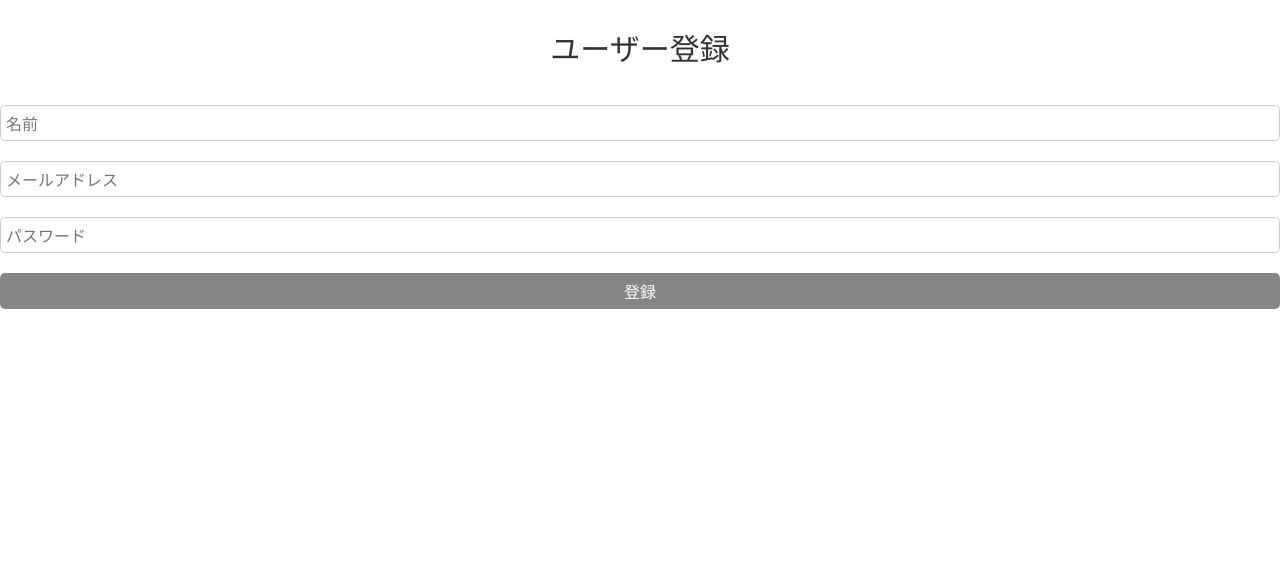
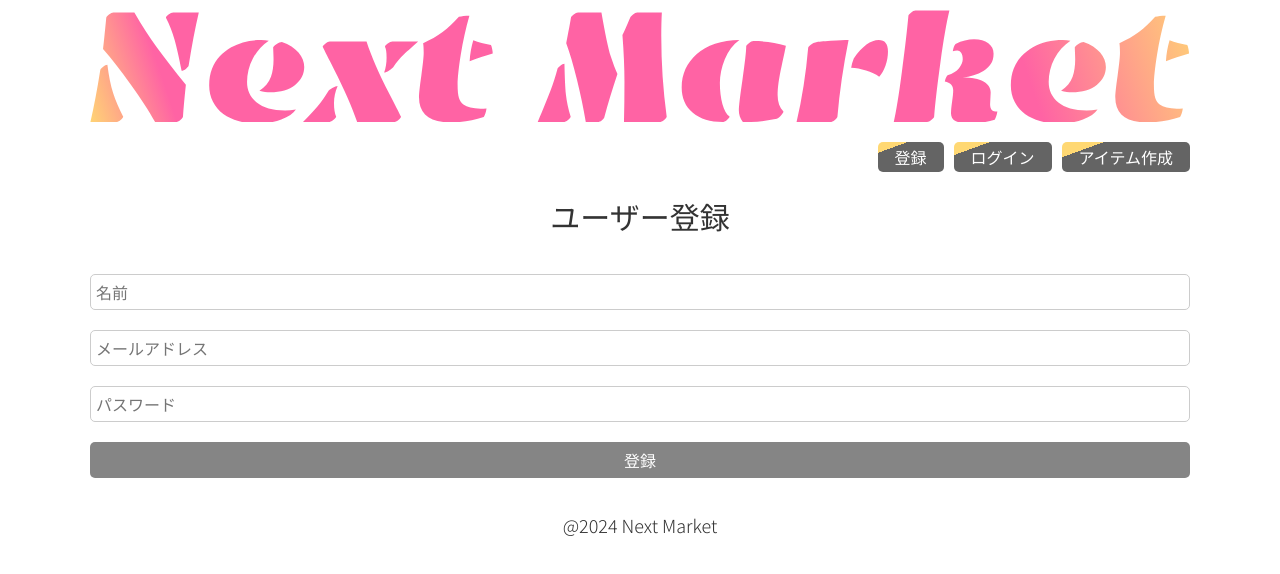
Before and after one commit to tanim0/next-market, a Next.js app: page /user/register in a window 1280 px wide. Shown: the top 574 px of the page. Built offline with nearby package versions, Linux system fonts and the light colour scheme.

Commit message:
共通component(header,footer)設定、不要ファイル削除

```diff
--- /dev/null
+++ b/components/footer.js
@@ -0,0 +1,9 @@
+const Footer = () =>  {
+  return (
+    <footer>
+      <p>@{new Date().getFullYear()} Next Market</p>
+    </footer>
+  )
+}
+
+export default Footer
--- /dev/null
+++ b/components/header.js
@@ -0,0 +1,22 @@
+import Link from "next/link";
+
+const Header = () => {
+  return (
+    <header>
+      <div>
+        <Link href="/">
+          <img src="/header.svg" alt="アイコン" />
+        </Link>
+      </div>
+      <nav>
+        <ul>
+          <li><Link href="/user/register">登録</Link></li>
+          <li><Link href="/user/login">ログイン</Link></li>
+          <li><Link href="/item/create">アイテム作成</Link></li>
+        </ul>
+      </nav>
+    </header>
+  )
+}
+
+export default Header
--- a/pages/_app.js
+++ b/pages/_app.js
@@ -1,7 +1,15 @@
+import Header from '../components/header'
+import Footer from '../components/footer'
 import '../styles/globals.css'
 
 function MyApp({ Component, pageProps }) {
-  return <Component {...pageProps} />
+  return (
+    <div className='container'>
+      <Header />
+      <Component {...pageProps} />
+      <Footer />
+    </div>
+  )
 }
 
 export default MyApp
```
Also changed, not shown: form.html (deleted, +0 -25 lines), form2.html (deleted, +0 -18 lines), form3.html (deleted, +0 -17 lines).
